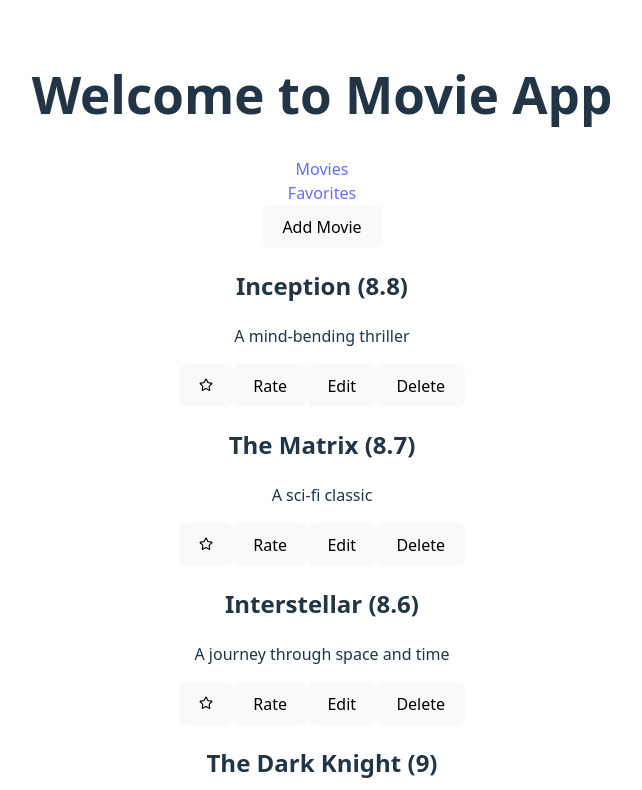
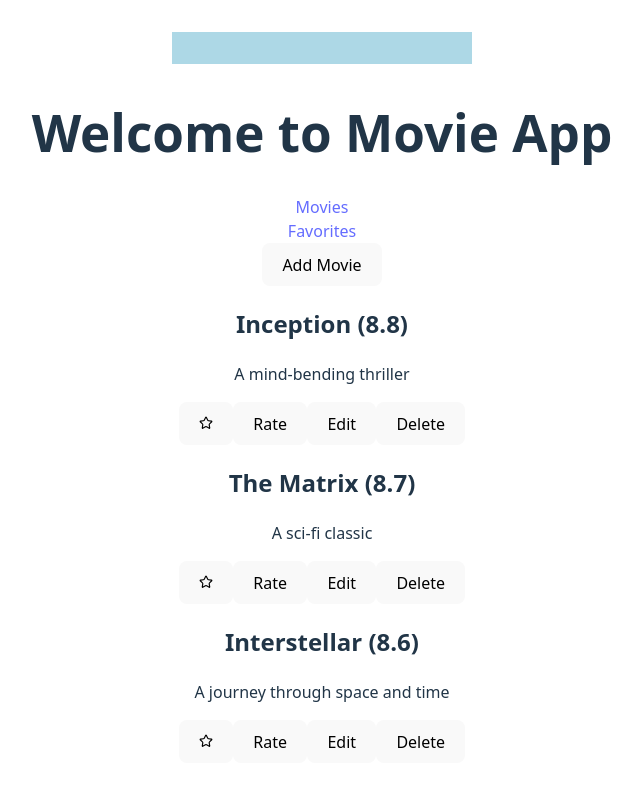
Before and after one commit to davidmc971/2025-11-10-React-Powerkurs, a React app in the folder movie-app/: page / in a window 1280 px wide. Shown: the top 790 px of the page, without its empty margins (318-960 px from the left). Built offline with nearby package versions, Linux system fonts and the light colour scheme; the HTML template or start-up script is replaced by a standard one.

Commit message:
Beispielhafte Verwendung von useRef

```diff
--- a/movie-app/src/App.tsx
+++ b/movie-app/src/App.tsx
@@ -1,12 +1,26 @@
-import { useState } from "react";
+import { useEffect, useRef, useState } from "react";
 import "./App.css";
 import MovieList from "./components/MovieList";
 import { DataHandler } from "./DataHandler";
 import { Link, Route, Routes } from "react-router-dom";
 
-const dataHandler = new DataHandler();
+function App() {
+  const dataHandlerRef = useRef(new DataHandler());
+  const dataHandler = dataHandlerRef.current;
 
-function App() {
+  const canvasRef = useRef<HTMLCanvasElement | null>(null);
+
+  useEffect(() => {
+    const canvas = canvasRef.current;
+    if (canvas) {
+      const ctx = canvas.getContext("2d");
+      if (ctx) {
+        ctx.fillStyle = "lightblue";
+        ctx.fillRect(0, 0, canvas.width, canvas.height);
+      }
+    }
+  }, []);
+
   const [movies, setMovies] = useState(dataHandler.getMovies());
 
   const updateMovies = () => {
@@ -26,6 +40,7 @@ function App() {
 
   return (
     <>
+      <canvas height={32} ref={canvasRef} />
       <h1>Welcome to Movie App</h1>
       <nav>
         <ul>
```
